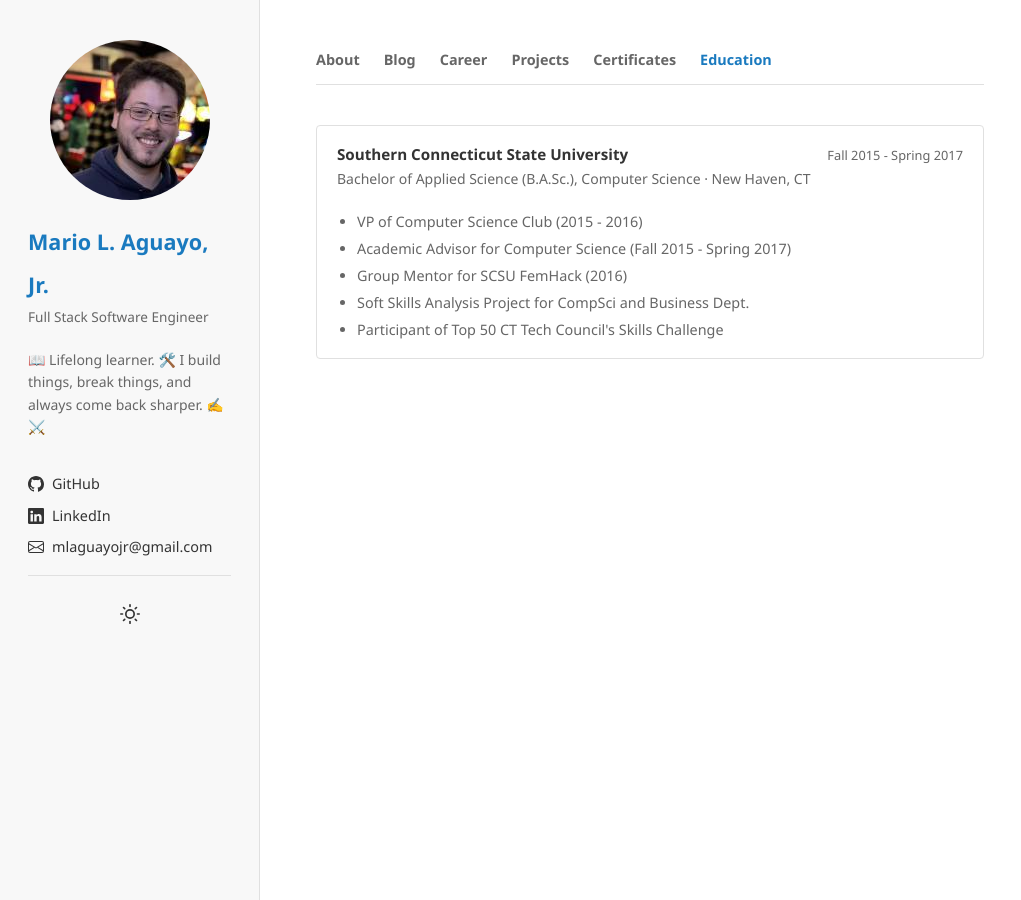
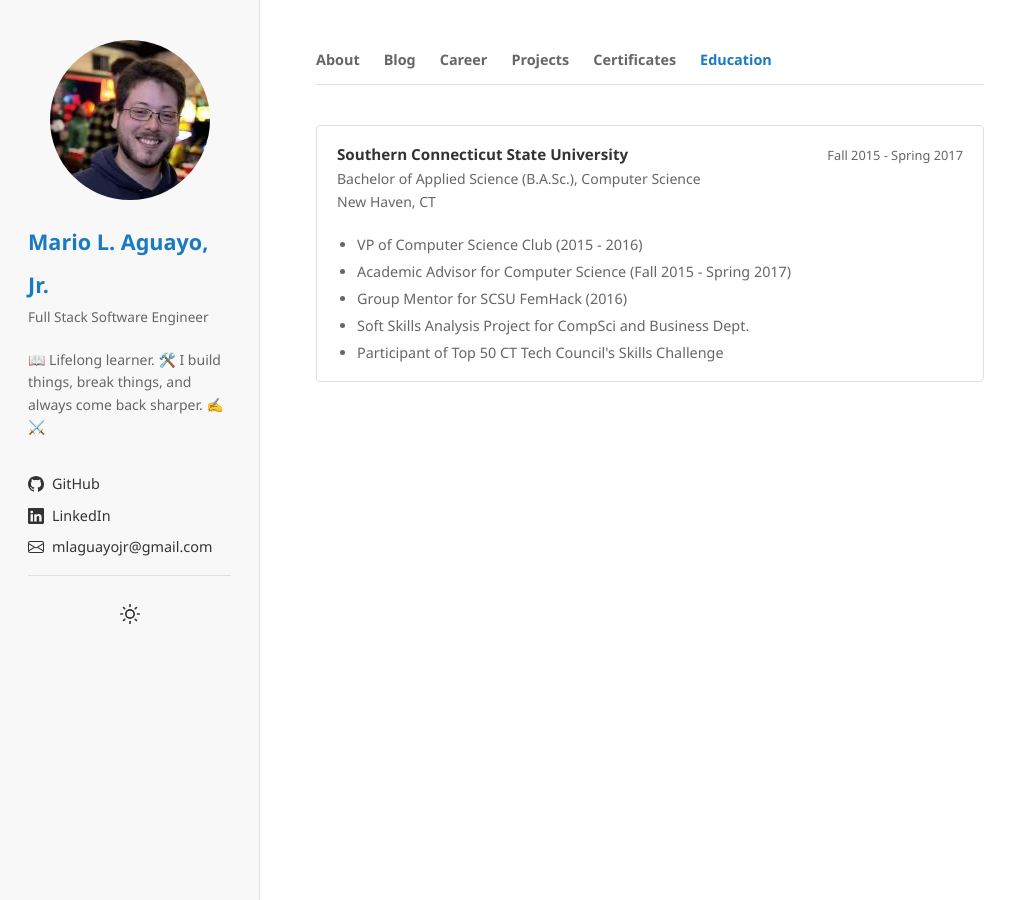
Before and after one commit to mlaguayojr/mlaguayojr.github.io, a Jekyll site: the page built from education/index.html, in a window 1280 px wide. Shown: the whole page, without its empty margins (0-1021 px from the left). Built offline with Jekyll 4.4.1, drawn with Linux system fonts in a browser that asks for light colours.

Commit message:
separate degree and location education layout and style

```diff
--- a/_includes/education.html
+++ b/_includes/education.html
@@ -6,7 +6,8 @@
       <div class="education-header">
         <div>
           <div class="education-name">{{ edu.institution }}</div>
-          <div class="education-title">{{ edu.degree }} · {{ edu.location }}</div>
+          <div class="education-degree">{{ edu.degree }}</div>
+          <div class="education-location">{{ edu.location }}</div>
         </div>
         <div class="education-duration">{{ edu.duration.start }} - {{ edu.duration.end }}</div>
       </div>
--- a/assets/css/style.css
+++ b/assets/css/style.css
@@ -540,7 +540,12 @@ ul.career-subtopics > li {
   white-space: nowrap;
 }
 
-.education-title {
+.education-degree {
+  font-size: 0.875rem;
+  color: var(--muted);
+}
+
+.education-location {
   font-size: 0.875rem;
   color: var(--muted);
   margin-bottom: 0.5rem;
```
